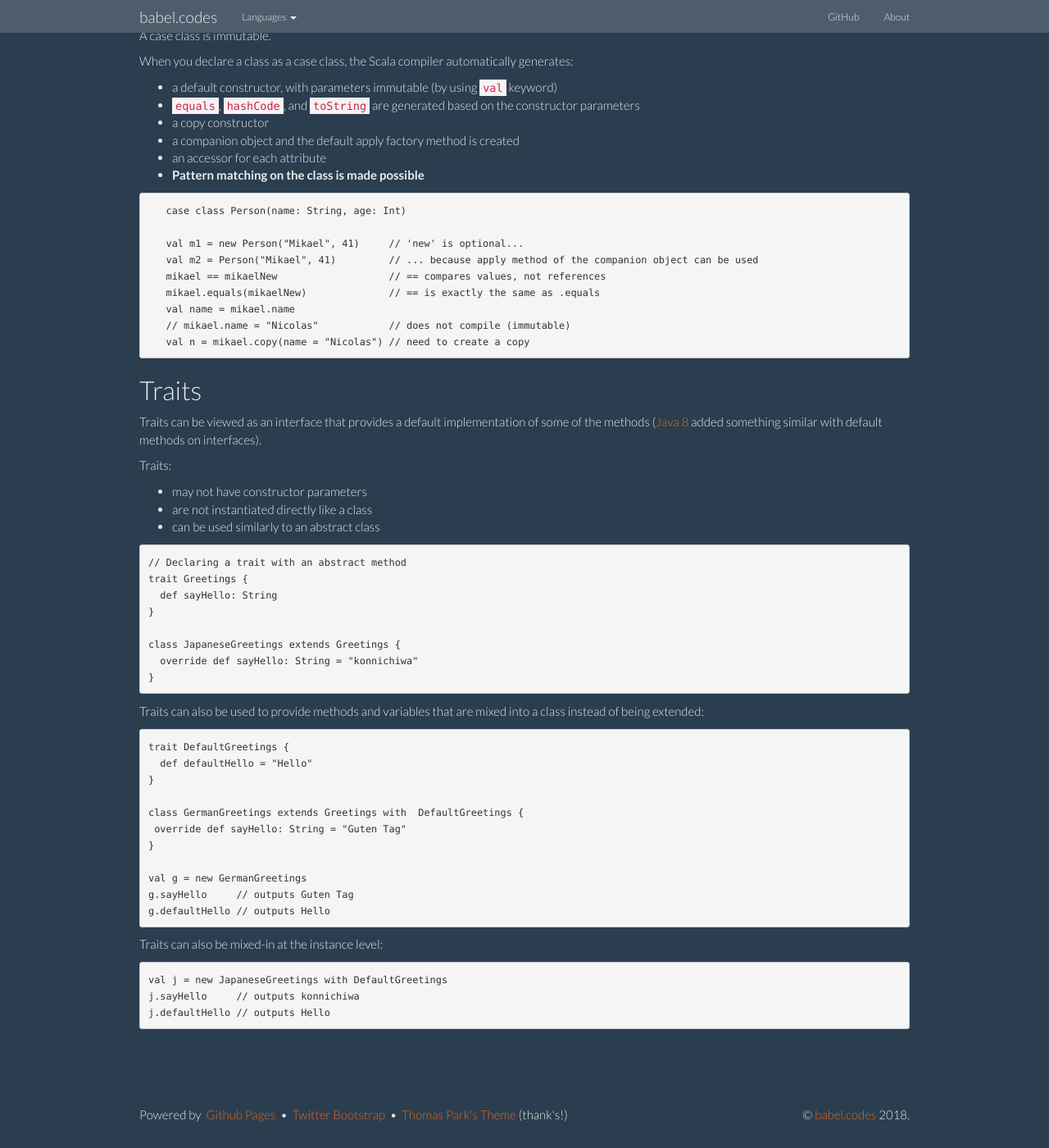
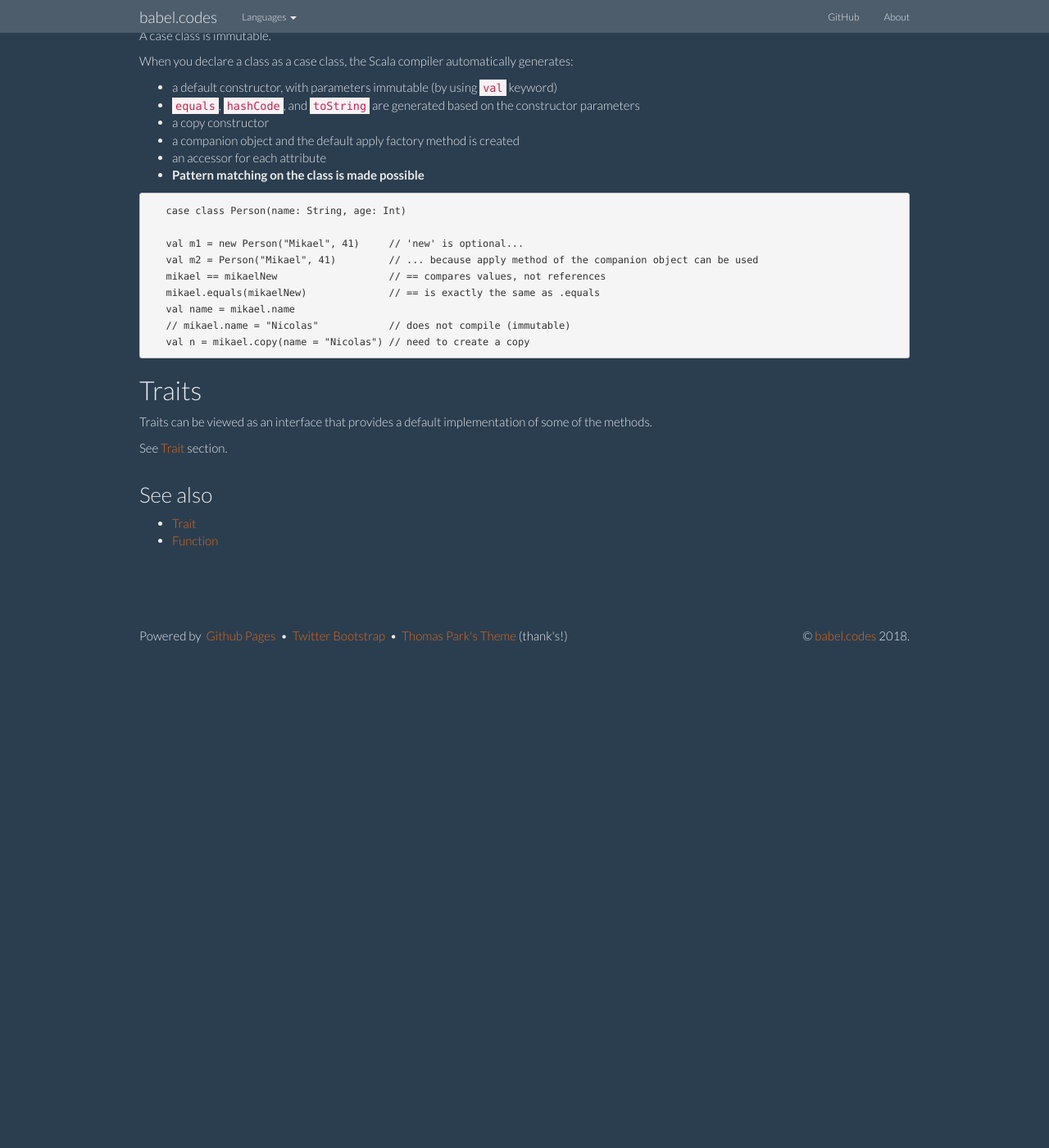
Before and after one commit to babelcodes/babelcodes.github.io, a Jekyll site: the page built from _languages/Scala/Class.md, in a window 1280 px wide and 1400 px high, scrolled down 2896 px. Shown: the whole window at 82% size. Built offline with Jekyll 4.4.1, drawn with Linux system fonts in a browser that asks for light colours; nearby versions of some CDN libraries; after the commit the page ends 3712 px from its top, so only the background shows below that.

Commit message:
#4 Scala: extract Trait feature from Class feature.

```diff
--- a/_config.yml
+++ b/_config.yml
@@ -57,6 +57,7 @@
 - Subscripts
 - Switch
 - this
+- Trait
 - Tuple
 - Type
 - Type Method
--- a/_languages/Scala/Class.md
+++ b/_languages/Scala/Class.md
@@ -183,43 +185,6 @@
 
 ## Traits
 
-Traits can be viewed as an interface that provides a default implementation of some of the methods ([Java 8](/Java/8) added
-something similar with default methods on interfaces).
+Traits can be viewed as an interface that provides a default implementation of some of the methods.
 
-Traits:
-- may not have constructor parameters
-- are not instantiated directly like a class
-- can be used similarly to an abstract class
-
-<pre><code>// Declaring a trait with an abstract method
-trait Greetings {
-  def sayHello: String
-}
-
-class JapaneseGreetings extends Greetings {
-  override def sayHello: String = "konnichiwa"
-}
-</code></pre>
-
-
-Traits can also be used to provide methods and variables that are mixed into a class instead of being extended:
-
-<pre><code>trait DefaultGreetings {
-  def defaultHello = "Hello"
-}
-
-class GermanGreetings extends Greetings with  DefaultGreetings {
- override def sayHello: String = "Guten Tag"
-}
-
-val g = new GermanGreetings
-g.sayHello     // outputs Guten Tag
-g.defaultHello // outputs Hello
-</code></pre>
-
-Traits can also be mixed-in at the instance level:
-
-<pre><code>val j = new JapaneseGreetings with DefaultGreetings
-j.sayHello     // outputs konnichiwa
-j.defaultHello // outputs Hello
-</code></pre>
+See [Trait](Trait) section.
```
Also changed, not shown: other parts of _languages/Scala/Class.md (+4 -2 lines), _languages/Scala/Trait.md (added, +75 -0 lines), _languages/Scala/index.md (+1 -0 lines), README.md.
